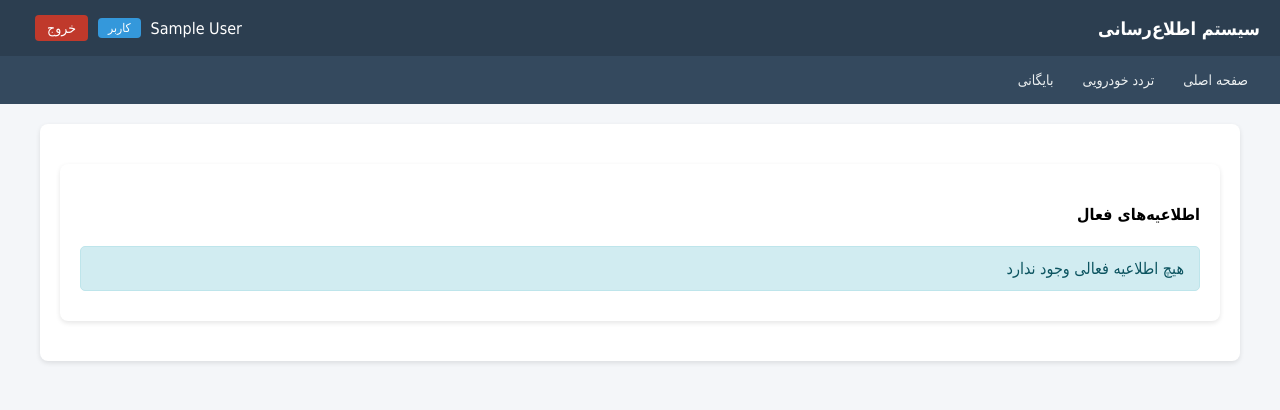
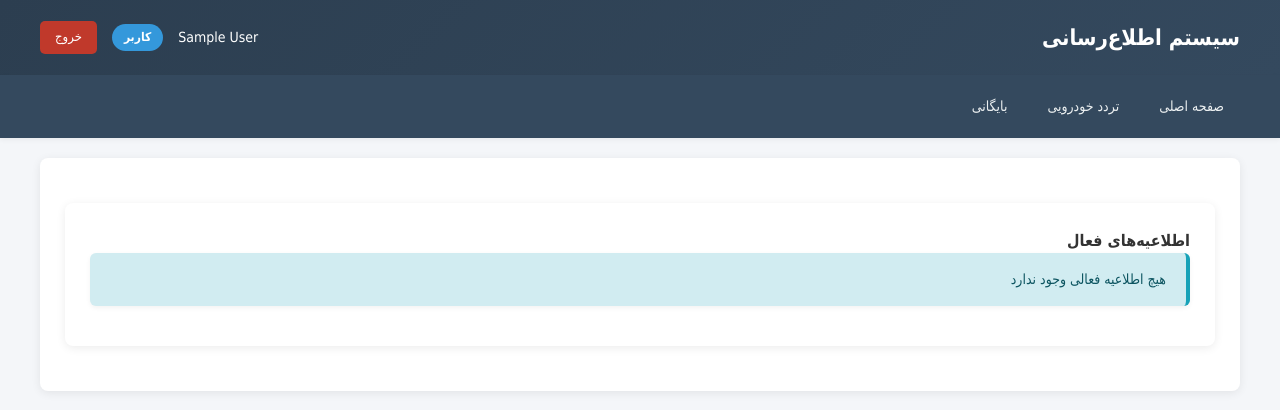
Before and after one commit to irancell939-dotcom/flask-notification-app, a Flask app: page / in a window 1280 px wide. Shown: the top 410 px of the page. Run offline with Flask 3, Linux system fonts and the light colour scheme; the visitor is signed in with stand-in values (Sample User, id 1); data that the repository does not hold is empty.

Commit message:
Update base.html

```diff
--- a/templates/base.html
+++ b/templates/base.html
@@ -5,37 +5,199 @@
     <meta name="viewport" content="width=device-width, initial-scale=1.0">
     <title>{% block title %}سیستم اطلاع‌رسانی{% endblock %}</title>
     <style>
-        * { box-sizing: border-box; }
-        body { font-family: Tahoma, Arial, sans-serif; background-color: #f4f6f9; margin: 0; padding: 0; }
-        header { background-color: #2c3e50; color: white; padding: 15px 20px; display: flex; justify-content: space-between; align-items: center; flex-wrap: wrap; gap: 10px; }
-        header a { color: white; text-decoration: none; margin-left: 15px; font-size: 14px; }
-        header a:hover { text-decoration: underline; }
-        .site-title { font-size: 18px; font-weight: bold; }
-        .user-info { display: flex; align-items: center; gap: 10px; flex-wrap: wrap; }
-        .role-badge { padding: 3px 10px; border-radius: 4px; font-size: 12px; }
-        .role-badge.admin { background-color: #e74c3c; }
-        .role-badge.user { background-color: #3498db; }
-        .logout-btn { background-color: #c0392b; padding: 5px 12px; border-radius: 4px; }
-        nav { background-color: #34495e; padding: 10px 20px; display: flex; flex-wrap: wrap; gap: 5px; }
-        nav a { color: #ecf0f1; text-decoration: none; padding: 6px 12px; font-size: 14px; border-radius: 4px; }
-        nav a:hover { background-color: #2c3e50; color: #f1c40f; }
-        nav a.highlight { background-color: #f39c12; color: white; font-weight: bold; }
-        .container { max-width: 1200px; margin: 20px auto; padding: 20px; background: white; border-radius: 8px; box-shadow: 0 2px 5px rgba(0,0,0,0.1); }
-        .flash-messages { margin: 20px auto; max-width: 1200px; padding: 0 20px; }
-        .alert { padding: 12px 15px; border-radius: 5px; margin-bottom: 10px; }
-        .alert-error { background-color: #f8d7da; color: #721c24; border: 1px solid #f5c6cb; }
-        .alert-success { background-color: #d4edda; color: #155724; border: 1px solid #c3e6cb; }
-        .alert-info { background-color: #d1ecf1; color: #0c5460; border: 1px solid #bee5eb; }
+        * {
+            box-sizing: border-box;
+            margin: 0;
+            padding: 0;
+        }
+
+        body {
+            font-family: Tahoma, Arial, sans-serif;
+            background-color: #f4f6f9;
+            line-height: 1.6;
+            color: #333;
+        }
+
+        header {
+            background: linear-gradient(135deg, #2c3e50 0%, #34495e 100%);
+            color: white;
+            padding: 20px 30px;
+            box-shadow: 0 2px 10px rgba(0,0,0,0.1);
+        }
+
+        .header-content {
+            max-width: 1200px;
+            margin: 0 auto;
+            display: flex;
+            justify-content: space-between;
+            align-items: center;
+            flex-wrap: wrap;
+            gap: 15px;
+        }
+
+        .site-title {
+            font-size: 22px;
+            font-weight: bold;
+            color: white;
+            text-decoration: none;
+        }
+
+        .site-title:hover {
+            color: #f1c40f;
+        }
+
+        .user-info {
+            display: flex;
+            align-items: center;
+            gap: 15px;
+            flex-wrap: wrap;
+        }
+
+        .user-name {
+            font-size: 14px;
+        }
+
+        .role-badge {
+            padding: 4px 12px;
+            border-radius: 15px;
+            font-size: 12px;
+            font-weight: bold;
+        }
+
+        .role-badge.admin {
+            background-color: #e74c3c;
+        }
+
+        .role-badge.user {
+            background-color: #3498db;
+        }
+
+        .logout-btn {
+            background-color: #c0392b;
+            color: white;
+            padding: 6px 15px;
+            border-radius: 5px;
+            text-decoration: none;
+            font-size: 13px;
+            transition: background-color 0.3s;
+        }
+
+        .logout-btn:hover {
+            background-color: #a93226;
+        }
+
+        nav {
+            background-color: #34495e;
+            padding: 12px 30px;
+            box-shadow: 0 2px 5px rgba(0,0,0,0.05);
+        }
+
+        .nav-content {
+            max-width: 1200px;
+            margin: 0 auto;
+            display: flex;
+            flex-wrap: wrap;
+            gap: 8px;
+        }
+
+        nav a {
+            color: #ecf0f1;
+            text-decoration: none;
+            padding: 8px 16px;
+            border-radius: 5px;
+            font-size: 14px;
+            transition: all 0.3s;
+        }
+
+        nav a:hover {
+            background-color: #2c3e50;
+            color: #f1c40f;
+        }
+
+        nav a.highlight {
+            background-color: #f39c12;
+            color: white;
+            font-weight: bold;
+        }
+
+        nav a.highlight:hover {
+            background-color: #e67e22;
+        }
+
+        .flash-messages {
+            max-width: 1200px;
+            margin: 20px auto;
+            padding: 0 20px;
+        }
+
+        .alert {
+            padding: 15px 20px;
+            border-radius: 6px;
+            margin-bottom: 15px;
+            font-size: 14px;
+            box-shadow: 0 2px 5px rgba(0,0,0,0.05);
+        }
+
+        .alert-error {
+            background-color: #f8d7da;
+            color: #721c24;
+            border-right: 4px solid #dc3545;
+        }
+
+        .alert-success {
+            background-color: #d4edda;
+            color: #155724;
+            border-right: 4px solid #28a745;
+        }
+
+        .alert-info {
+            background-color: #d1ecf1;
+            color: #0c5460;
+            border-right: 4px solid #17a2b8;
+        }
+
+        .container {
+            max-width: 1200px;
+            margin: 20px auto;
+            padding: 25px;
+            background: white;
+            border-radius: 8px;
+            box-shadow: 0 2px 10px rgba(0,0,0,0.08);
+        }
+
+        @media (max-width: 768px) {
+            header {
+                padding: 15px 20px;
+            }
+
+            .header-content {
+                flex-direction: column;
+                align-items: flex-start;
+            }
+
+            nav {
+                padding: 10px 20px;
+            }
+
+            .nav-content {
+                flex-direction: column;
+            }
+
+            nav a {
+                display: block;
+                text-align: center;
+            }
+        }
     </style>
 </head>
 <body>
     <header>
-        <div>
+        <div class="header-content">
             <a href="{{ url_for('index') }}" class="site-title">سیستم اطلاع‌رسانی</a>
-        </div>
+
             {% if current_user.is_authenticated %}
             <div class="user-info">
-            <span>{{ current_user.full_name }}</span>
+                <span class="user-name">{{ current_user.full_name }}</span>
                 {% if current_user.is_admin %}
                     <span class="role-badge admin">مدیر</span>
                 {% else %}
@@ -44,10 +206,12 @@
                 <a href="{{ url_for('logout') }}" class="logout-btn">خروج</a>
             </div>
             {% endif %}
+        </div>
     </header>
 
     {% if current_user.is_authenticated %}
     <nav>
+        <div class="nav-content">
             <a href="{{ url_for('index') }}">صفحه اصلی</a>
             <a href="{{ url_for('vehicles') }}">تردد خودرویی</a>
             <a href="{{ url_for('archive') }}">بایگانی</a>
@@ -61,6 +225,7 @@
             {% elif current_user.can_add_notification %}
                 <a href="{{ url_for('add_item') }}">ثبت اطلاعیه</a>
             {% endif %}
+        </div>
     </nav>
     {% endif %}
 
```
Lines whose indentation alone changed are shown as unchanged.
